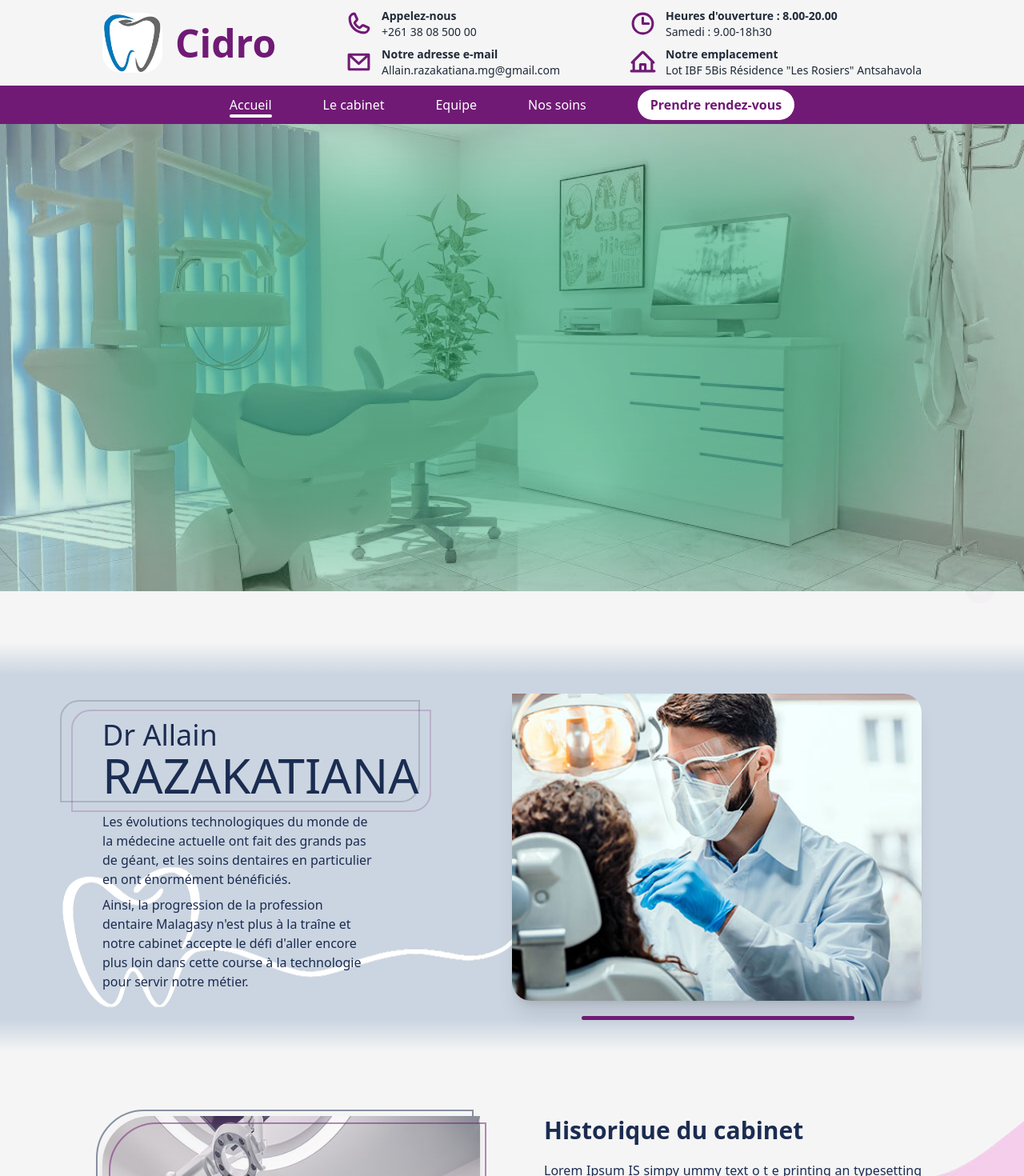
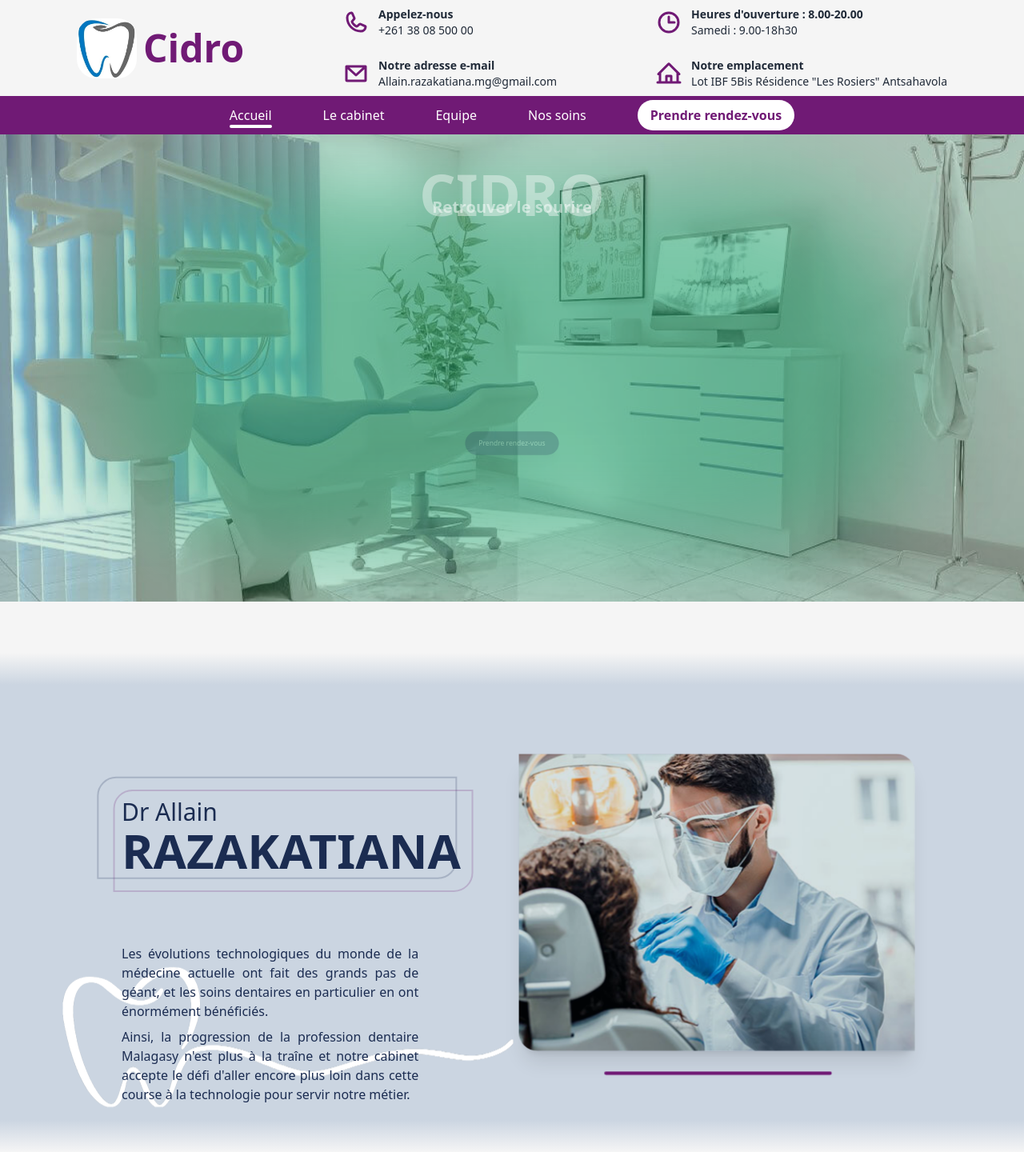
Before and after one commit to Njaka91/Cidro, a React (Vite) app: page / in a window 1280 px wide. Shown: the top 1470 px of the page at 80% size. Built offline with nearby package versions, Linux system fonts and the light colour scheme.

Commit message:
responsive stubborn navBar

```diff
--- a/src/components/NavBar.jsx
+++ b/src/components/NavBar.jsx
@@ -1,9 +1,12 @@
+import { useState } from "react";
 import { motion } from "framer-motion";
 import { NavLink } from "react-router-dom";
+import { Link } from "react-router-dom";
+import logo from "../assets/images/logo.jpg";
 
 const liVariants = {
   before: { opacity: 0, y: -20 },
-  after: { opacity: 1, y: 0 }
+  after: { opacity: 1, y: 0 },
 };
 
 const ulVariants = {
@@ -17,10 +20,36 @@ const ulVariants = {
 };
 
 const NavBar = () => {
+  const [isMenuOpen, setIsMenuOpen] = useState(false);
+
+  const toggleMenu = () => {
+    setIsMenuOpen(!isMenuOpen);
+  };
+
   return (
-    <div className="sticky top-0 bg-[#701a75] flex justify-center items-center gap-28 py-3 px-10 text-white z-50">
+    <div className="sticky top-0 bg-[#701a75] flex items-center justify-between md:justify-center py-3 px-5 text-white z-50 md:px-10">
+      {/* Logo (centré) */}
+      <div className="flex-1 md:hidden"></div>
+      <div className="text-lg md:hidden justify-center items-center font-bold mx-auto">
+        <div className="flex items-center gap-2">
+          <Link to="/">
+            <img src={logo} alt="logo" className="w-9 bg-white rounded-lg" />
+          </Link>
+          <div className="font-bold text-3xl">
+            <span className="text-white">Cidro</span>
+          </div>
+        </div>
+      </div>
+      <div className="flex-1 flex justify-end md:hidden">
+        {/* Mobile Menu Button (droite) */}
+        <button onClick={toggleMenu} className="text-white text-2xl">
+          {isMenuOpen ? "✖" : "☰"}
+        </button>
+      </div>
+
+      {/* Desktop Menu */}
       <motion.ul
-        className="flex gap-16 items-center font-medium justify-center"
+        className="hidden md:flex gap-8 lg:gap-16 items-center font-medium justify-center"
         variants={ulVariants}
         initial="before"
         animate="after"
@@ -28,7 +57,7 @@ const NavBar = () => {
         {["Accueil", "Le cabinet", "Equipe", "Nos soins", "Prendre rendez-vous"].map((text, index) => (
           <motion.li key={index} className="cursor-pointer relative group" variants={liVariants}>
             <NavLink
-              to={text === "Accueil" ? "/" : `/${text.toLowerCase().replace(/\s+/g, '')}`}
+              to={text === "Accueil" ? "/" : `/${text.toLowerCase().replace(/\s+/g, "")}`}
               className={({ isActive }) =>
                 text === "Prendre rendez-vous"
                   ? "bg-white text-fuchsia-900 py-2 px-4 rounded-full font-semibold transition-colors duration-300 hover:bg-fuchsia-100 hover:text-fuchsia-950"
@@ -45,6 +74,35 @@ const NavBar = () => {
           </motion.li>
         ))}
       </motion.ul>
+
+      {/* Mobile Menu */}
+      {isMenuOpen && (
+        <motion.div
+          initial={{ opacity: 0, y: -100 }} // Départ en haut de l'écran
+          animate={{ opacity: 1, y: 0 }} // Animation vers le bas
+          transition={{ type: "tween", duration: 0.3 }} // Transition douce
+          className="absolute md:hidden top-full left-0 w-full bg-[#701a75] text-center py-5"
+        >
+          <ul className="flex flex-col gap-4">
+            {["Accueil", "Le cabinet", "Equipe", "Nos soins", "Prendre rendez-vous"].map((text, index) => (
+              <li key={index}>
+                <NavLink
+                  to={text === "Accueil" ? "/" : `/${text.toLowerCase().replace(/\s+/g, "")}`}
+                  onClick={toggleMenu}
+                  className={
+                    text === "Prendre rendez-vous"
+                      ? "bg-white text-fuchsia-900 py-2 px-4 rounded-full font-semibold transition-colors duration-300 hover:bg-fuchsia-100 hover:text-fuchsia-950"
+                      : "block text-white py-2"
+                  }
+
+                 >
+                  {text}
+                </NavLink>
+              </li>
+            ))}
+          </ul>
+        </motion.div>
+      )}
     </div>
   );
 };
--- a/src/components/PresidentSection.jsx
+++ b/src/components/PresidentSection.jsx
@@ -1,76 +1,112 @@
 import dentiste from "../assets/images/dentiste.jpg";
 import dent from "../assets/images/dent.png";
 import { useScroll, useTransform, motion } from "framer-motion";
+import { useRef } from "react";
 
 const PresidentSection = () => {
+  const ref = useRef(null);
   const { scrollYProgress } = useScroll({
+    target: ref,
     offset: ["start end", "center center"],
   });
 
-  const imgY = useTransform(scrollYProgress, [0, 0.57], [250, 0]);
-  const imgScale = useTransform(scrollYProgress, [0, 0.57], [0.8, 1]);
-  const imgOpacity = useTransform(scrollYProgress, [0.15, 0.57], [1, 0]);
-  const imgLine = useTransform(scrollYProgress, [0.5, 0.57], [0.5, 1]);
+  const imgY = useTransform(scrollYProgress, [0, 1], [250, 0]);
+  const imgScale = useTransform(scrollYProgress, [0, 1], [0.8, 1]);
+  const imgOpacity = useTransform(scrollYProgress, [0.15, 1], [1, 0]);
+  const imgLine = useTransform(scrollYProgress, [0.5, 1], [0.5, 1]);
 
-  const borderY = useTransform(scrollYProgress, [0.4, 0.56], [-6.3, 0]);
-  const borderX = useTransform(scrollYProgress, [0.4, 0.56], [-7.5, 0]);
+  const borderY = useTransform(scrollYProgress, [0.5, 1], [-7.5, 0]);
+  const borderX = useTransform(scrollYProgress, [0.5, 1], [-7.5, 0]);
 
-  const border2Y = useTransform(scrollYProgress, [0.4, 0.56], [7.5, 0]);
-  const border2X = useTransform(scrollYProgress, [0.4, 0.56], [7.5, 0]);
+  const border2Y = useTransform(scrollYProgress, [0, 1], [8, 0]);
+  const border2X = useTransform(scrollYProgress, [0, 1], [8, 0]);
 
-  const textY = useTransform(scrollYProgress, [0, 0.57], [700, 0]);
-  const TitleY = useTransform(scrollYProgress, [0, 0.57], [400, 0]);
-
+  const textY = useTransform(scrollYProgress, [0, 1], [600, 0]);
+  const TitleY = useTransform(scrollYProgress, [0, 0.9], [400, 0]);
 
   return (
-    <div className="flex flex-row relative justify-between bg-slate-300 my-16 px-32">
-      <div className="flex flex-col w-1/3 text-[#1B2C51] mt-24 z-10">
+    <div
+      className="flex flex-col-reverse bg-slate-300 mt-8 relative py-14
+    md:flex-row md:justify-between md:px-8
+    lg:my-16 lg:px-24
+    xl:px-32"
+    >
+      <div
+        ref={ref}
+        className="flex flex-col mt-10 text-[#1B2C51] z-10 px-6
+      md:w-1/2
+      xl:mt-24"
+      >
         <motion.div
           style={{
-          y: TitleY
+            y: TitleY,
           }}
-        className="relative flex flex-col">
+          className="relative flex flex-col "
+        >
           <motion.div
-          className="absolute -bottom-1 -right-14 bg-none border-2 border-[#1B2C51] border-opacity-20 rounded-tl-3xl rounded-br-3xl h-32 w-[450px]"
-          style={{y: border2Y, x: border2X}}
+            className="hidden md:flex md:absolute -bottom-1 -left-8 bg-none border-2 border-[#1B2C51] border-opacity-20 rounded-tl-3xl rounded-br-3xl h-32 w-[450px]"
+            style={{ y: border2Y, x: border2X }}
           ></motion.div>
           <motion.div
-            className="absolute -bottom-4 -right-[70px] bg-none border-2 border-fuchsia-900 border-opacity-20 rounded-tl-3xl rounded-br-3xl h-32 w-[450px]"
-            style={{y : borderY, x: borderX}}></motion.div>
-          <span className="text-4xl font-medium">Dr Allain</span>
-          <span className="text-6xl font-medium">RAZAKATIANA</span>
+            className="hidden md:flex md:absolute -bottom-6 -left-2 bg-none border-2 border-fuchsia-900 border-opacity-20 rounded-tl-3xl rounded-br-3xl h-32 w-[450px]"
+            style={{ y: borderY, x: borderX }}
+          ></motion.div>
+          <span className="text-3xl font-medium">Dr Allain</span>
+          <span
+            className="font-bold text-4xl
+          xl:text-6xl xl:font-semibold"
+          >
+            RAZAKATIANA
+          </span>
         </motion.div>
-        <motion.div
-        style={{y: textY}}
-        >
-        <p className="mt-4">
-          Les évolutions technologiques du monde de la médecine actuelle ont fait des grands pas de géant,
-          et les soins dentaires en particulier en ont énormément bénéficiés.
+        <motion.div style={{ y: textY }}>
+          <p className="mt-4 text-justify md:w-4/5">
+            Les évolutions technologiques du monde de la médecine actuelle ont
+            fait des grands pas de géant, et les soins dentaires en particulier
+            en ont énormément bénéficiés.
           </p>
-        <p className="mt-2">
-          Ainsi, la progression de la profession dentaire Malagasy
-          n&apos;est plus à la traîne et notre cabinet accepte le défi d&apos;aller encore plus loin dans cette course à la technologie pour servir notre métier.
+          <p className="mt-2 text-justify md:w-4/5">
+            Ainsi, la progression de la profession dentaire Malagasy n&apos;est
+            plus à la traîne et notre cabinet accepte le défi d&apos;aller
+            encore plus loin dans cette course à la technologie pour servir
+            notre métier.
           </p>
         </motion.div>
       </div>
-      <div className="relative w-1/2 my-16 z-10">
+      <div
+        ref={ref}
+        className="relative z-10 w-full px-6
+      md:w-1/2 md:px-0
+      xl:my-16 "
+      >
         <motion.div
           className="overflow-hidden rounded-tr-3xl rounded-bl-3xl shadow-xl h-full"
-          style={{ y: imgY,  scale: imgScale }}>
-          <img src={dentiste} alt="dentiste" className="object-cover w-full h-96" />
+          style={{ scale: imgScale }}
+        >
+          <img
+            src={dentiste}
+            alt="dentiste"
+            className="object-cover w-full h-96"
+          />
         </motion.div>
         <motion.div
-        className="absolute inset-0 bg-slate-900/70 overflow-hidden rounded-tr-3xl rounded-bl-3xl"
-        style={{ y: imgY, opacity: imgOpacity, scale: imgScale }}/>
+          className="absolute inset-0 bg-slate-900/70 overflow-hidden rounded-tr-3xl mx-6 md:mx-0 rounded-bl-3xl"
+          style={{ opacity: imgOpacity, scale: imgScale }}
+        />
         <motion.span
-        style={{scale: imgLine}}
-        className="absolute -bottom-6 left-[17%] transform -translate-x-1/2 bg-fuchsia-900 w-2/3 h-[5px] rounded-full"></motion.span>
+          style={{ scale: imgLine }}
+          className="hidden md:flex md:absolute -bottom-6 left-[17%] transform -translate-x-1/2 bg-fuchsia-900 w-2/3 h-[5px] rounded-full"
+        ></motion.span>
       </div>
-      <img src={dent} alt="dent" className="absolute bottom-10 left-10 object-cover w-3/6 h-52" />
+      <img
+        src={dent}
+        alt="dent"
+        className="absolute bottom-10 left-10 object-cover w-3/6 h-52"
+      />
       <span className="absolute top-0 left-0 w-full h-10 bg-gradient-to-t from-slate-300 to-[#F5F5F5]"></span>
       <span className="absolute bottom-0 left-0 w-full h-10 bg-gradient-to-b from-slate-300 to-[#F5F5F5]"></span>
     </div>
   );
-}
+};
 
 export default PresidentSection;
--- a/src/components/Root.jsx
+++ b/src/components/Root.jsx
@@ -26,9 +26,9 @@ const Root = () => {
       <NavBar />
       <StubbornImg imgBg={imgBg} />
       <Outlet />
-      {pathname !== "/prendrerendez-vous" && <AppointmentBottom />}
+      {/*{pathname !== "/prendrerendez-vous" && <AppointmentBottom />}
       {pathname !== "/prendrerendez-vous" && <Button/>}
-      <Footer />
+      <Footer /> */}
     </>
   );
 };
--- a/src/components/Stubborn.jsx
+++ b/src/components/Stubborn.jsx
@@ -4,53 +4,81 @@ import { Clock, EnvelopeSimple, HouseLine, Phone } from "@phosphor-icons/react";
 
 const Stubborn = () => {
   return (
-    <div className="flex flex-row items-center justify-between px-32">
-      <div className="flex items-center gap-4">
+    <div className="hidden items-center justify-between
+    md:flex md:flex-row md:px-8
+    lg:px-24
+    xl-px-32">
+      <div className="flex items-center
+      md:gap-2
+      gl:gap-4">
         <Link to="/">
           <img
             src={logo}
             alt="logo"
-            className="w-[75px] h-[75px] rounded-3xl mt-4 mb-4"
+            className="
+            md:w-14
+            xl:w-[75px] xl:h-[75px] rounded-3xl mt-4 mb-4"
           />
         </Link>
-        <div className="text-5xl font-bold">
+        <div className="font-bold
+        md:text-3xl
+        xl:text-5xl ">
           <span className="text-fuchsia-900">
             Cidro
           </span>
         </div>
       </div>
       <div className="flex flex-col gap-2">
-        <div className="flex flex-row items-center gap-3">
-          <Phone size={33} color="#701a75" weight="bold" />
-          <div className="flex flex-col">
-            <span className="text-sm font-semibold">Appelez-nous</span>
-            <span className="text-sm">+261 38 08 500 00</span>
+        <div className="flex flex-row items-center md:gap-2 lg:gap-3">
+          <Phone className="
+          md:w-6 md:h-8
+          lg:w-8 lg:h-14"
+          color="#701a75" weight="bold" />
+          <div className="flex flex-col
+          md:text-xs
+          lg:text-sm">
+            <span className=" font-semibold">Appelez-nous</span>
+            <span >+261 38 08 500 00</span>
           </div>
         </div>
 
-        <div className="flex flex-row items-center gap-3">
-          <EnvelopeSimple size={33} color="#701a75" weight="bold" />
-          <div className="flex flex-col">
-            <span className="text-sm font-semibold">Notre adresse e-mail</span>
-            <span className="text-sm">Allain.razakatiana.mg@gmail.com</span>
+        <div className="flex flex-row items-center md:gap-2 lg:gap-3">
+          <EnvelopeSimple className="
+          md:w-6 md:h-8
+          lg:w-8 lg:h-14"
+           color="#701a75" weight="bold" />
+          <div className="flex flex-col
+          md:text-xs
+          lg:text-sm
+          ">
+            <span className=" font-semibold">Notre adresse e-mail</span>
+            <span>Allain.razakatiana.mg@gmail.com</span>
           </div>
         </div>
       </div>
       <div className="flex flex-col gap-2">
-        <div className="flex flex-row items-center gap-3">
-          <Clock size={33} color="#701a75" weight="bold" />
-          <div className="flex flex-col">
-            <span className="text-sm font-semibold">
+        <div className="flex flex-row items-center md:gap-2 lg:gap-3">
+          <Clock className="
+          md:w-6 md:h-8
+          lg:w-8 lg:h-14" color="#701a75" weight="bold" />
+          <div className="flex flex-col
+          md:text-xs
+          lg:text-sm">
+            <span className="font-semibold">
               Heures d&apos;ouverture : 8.00-20.00
             </span>
-            <span className="text-sm">Samedi : 9.00-18h30</span>
+            <span >Samedi : 9.00-18h30</span>
           </div>
         </div>
-        <div className="flex flex-row items-center gap-3">
-          <HouseLine size={33} color="#701a75" weight="bold" />
-          <div className="flex flex-col">
-            <span className="text-sm font-semibold">Notre emplacement</span>
-            <span className="text-sm">
+        <div className="flex flex-row items-center md:gap-2 lg:gap-3">
+          <HouseLine className="
+          md:w-6 md:h-8
+          lg:w-8 lg:h-14" color="#701a75" weight="bold" />
+          <div className="flex flex-col
+          md:text-xs
+          lg:text-sm">
+            <span className=" font-semibold">Notre emplacement</span>
+            <span>
               Lot IBF 5Bis Résidence &quot;Les Rosiers&quot; Antsahavola
             </span>
           </div>
--- a/src/components/StubbornImg.jsx
+++ b/src/components/StubbornImg.jsx
@@ -1,23 +1,29 @@
 import { Link } from "react-router-dom";
 import { motion, useScroll, useTransform } from "framer-motion";
+import { useRef } from "react";
 
 // eslint-disable-next-line react/prop-types
 const StubbornImg = ({imgBg}) => {
+  const ref = useRef(null);
+  const { scrollYProgress } = useScroll({
+    target: ref,
+    offset: ["center center", "end start"]
+  });
 
-  const { scrollYProgress } = useScroll();
+  const text1YScroll = useTransform(scrollYProgress, [0, 0.8], [0, -200]);
+  const text1OpacityScroll = useTransform(scrollYProgress, [0, 0.8], [1, 0]);
 
-  const text1YScroll = useTransform(scrollYProgress, [0, 0.25], [0, -200]);
-  const text1OpacityScroll = useTransform(scrollYProgress, [0, 0.2], [1, 0]);
+  const text2YScroll = useTransform(scrollYProgress, [0, 0.65], [0, -300]);
+  const text2OpacityScroll = useTransform(scrollYProgress, [0, 0.65], [1, 0]);
 
-  const text2YScroll = useTransform(scrollYProgress, [0, 0.2], [0, -300]);
-  const text2OpacityScroll = useTransform(scrollYProgress, [0, 0.2], [1, 0]);
-
-  const buttonScale = useTransform(scrollYProgress, [0, 0.2], [1, 0.5]);
-  const buttonOpacity = useTransform(scrollYProgress, [0, 0.2], [1, 0]);
+  const buttonScale = useTransform(scrollYProgress, [0, 0.5], [1, 0.5]);
+  const buttonOpacity = useTransform(scrollYProgress, [0, 0.5], [1, 0]);
 
 
   return (
-    <div className="relative overflow-hidden h-[73vh] bg-slate-600">
+    <div
+    ref={ref}
+    className="relative overflow-hidden h-[73vh] bg-slate-600">
       <img src={imgBg} alt="logo" className="sticky object-cover w-full h-full" />
       <div className="absolute inset-0 flex items-center justify-center">
         <div className="h-4/5 w-4/5 rounded-full bg-[#1ea06c] opacity-50 blur-3xl shadow-[0_0_30px_rgba(0,0,0,0.8)]"></div>
@@ -45,7 +51,7 @@ const StubbornImg = ({imgBg}) => {
         </motion.div>
         <motion.div
         style={{ scale: buttonScale, opacity: buttonOpacity }}
-        className="btn relative bg-[#1B2C51] w-[15%] rounded-full shadow-xl border-0 text-white font-medium mt-14 group hover:bg-[#1B2C51]">
+        className="btn relative bg-[#1B2C51] md:w-[21%] lg:w-[17%] xl:w-[15%] rounded-full shadow-xl border-0 text-white font-medium mt-14 group hover:bg-[#1B2C51]">
           <span className="relative z-40">
             <Link to="/prendrerendez-vous">Prendre rendez-vous</Link></span>
           <span className="absolute inset-0 w-0 h-full opacity-0 rounded-full bg-fuchsia-900 transition-all duration-300 group-hover:opacity-75 group-hover:w-full"></span>
--- a/src/pages/Home.jsx
+++ b/src/pages/Home.jsx
@@ -10,9 +10,9 @@ const Home = () => {
   return (
     <>
       <PresidentSection/>
-      <FirmHistory/>
+      {/* <FirmHistory/>
       <KeyMetricsSection/>
-      <Team/>
+      <Team/> */}
 
     </>
   )
```
Lines whose indentation alone changed are shown as unchanged.
